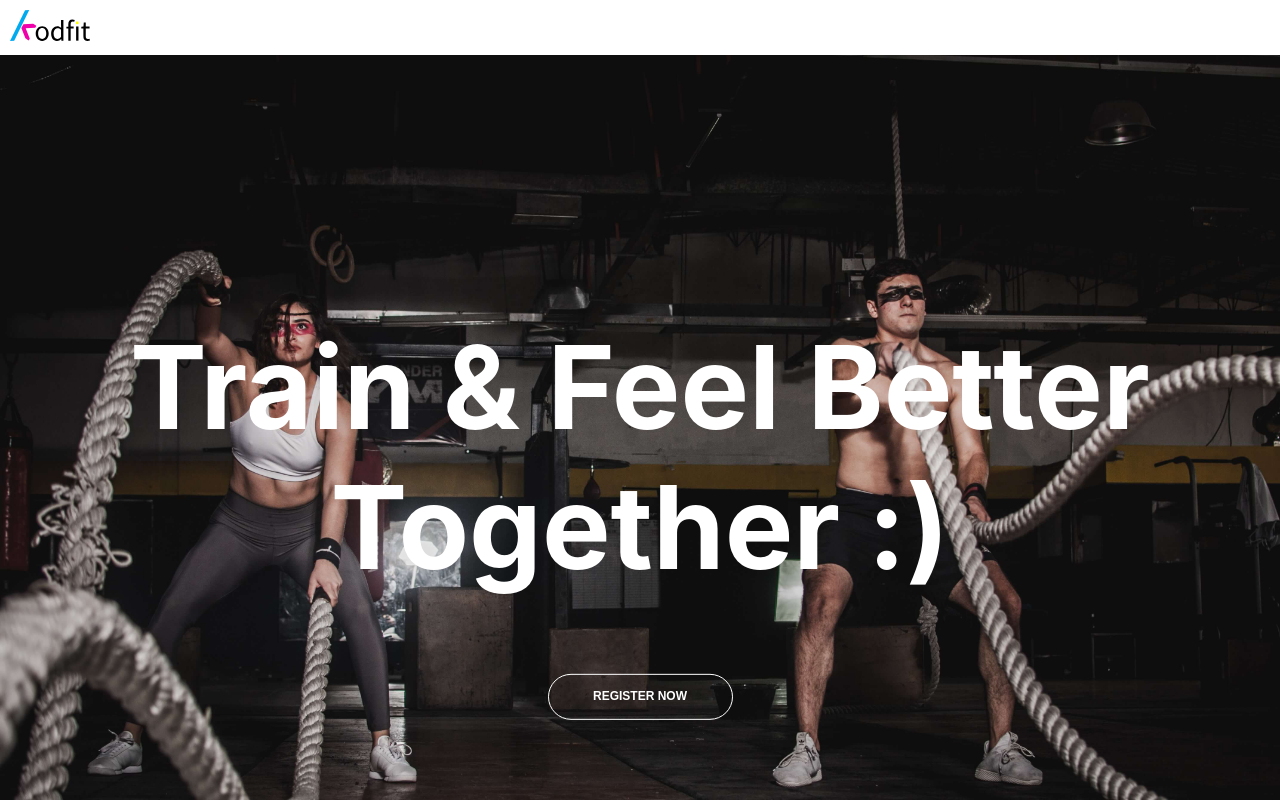
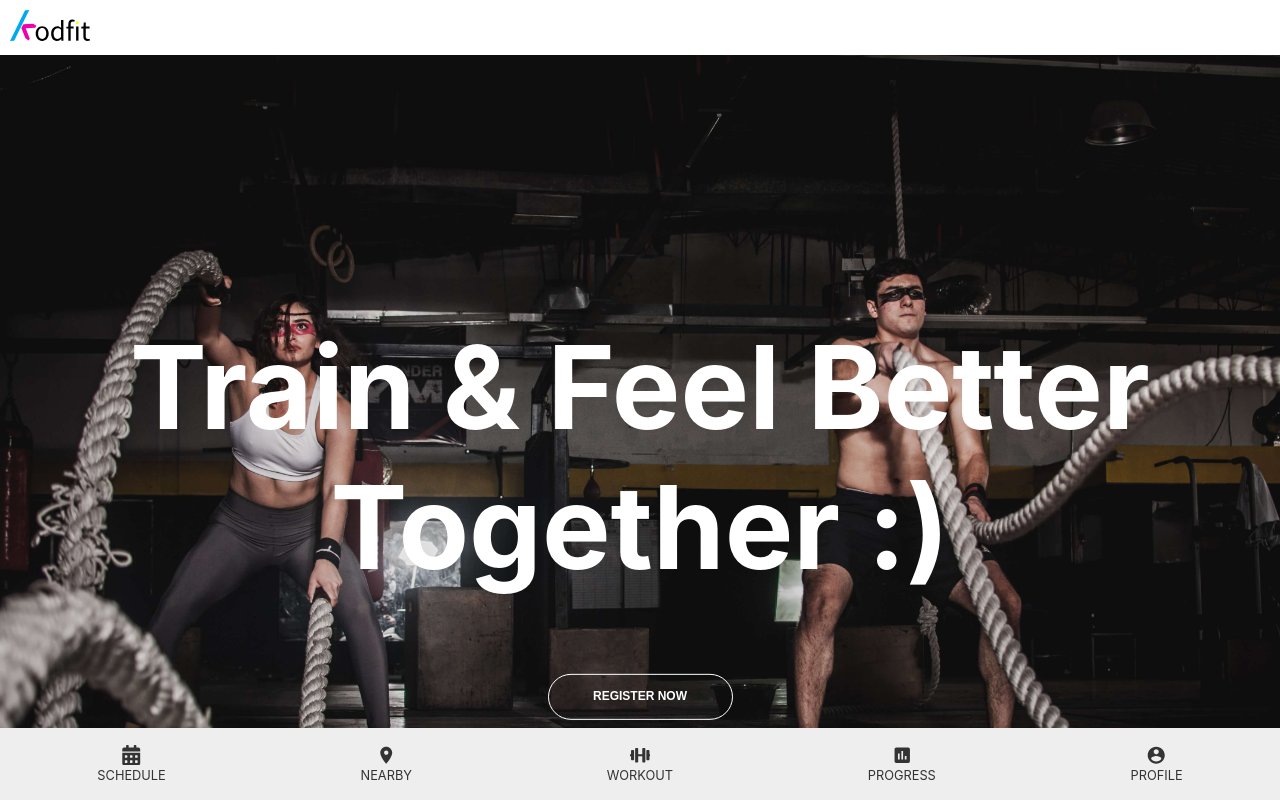
Before and after one commit to phapsides/kodfit, a React (Create React App) app: page / in a window 1280 px wide. Shown: the top 800 px of the page. Built offline with nearby package versions, Linux system fonts and the light colour scheme.

Commit message:
feat: Temporarily reintroduce Navbar to all pages

```diff
--- a/src/PageView/PageView.js
+++ b/src/PageView/PageView.js
@@ -13,7 +13,7 @@ import Timer from './Timer/Timer';
 import OurGoal from '../LandingPage/OurGoal/OurGoal';
 import LandingPage from '../LandingPage/LandingPage';
 import StopWatch from './Timer/StopWatch/StopWatch';
-
+import Navbar from './NavBar/NavBar';
 
 export default function PageView() {
   return (
@@ -31,6 +31,7 @@ export default function PageView() {
       <Route path="/timer" exact component={Timer} />
       <Route path="/our-goal" exact component={OurGoal} />
       <Route path="/stopwatch" exact component={StopWatch} />
+      <Navbar />
     </Router>
   );
 }
```
